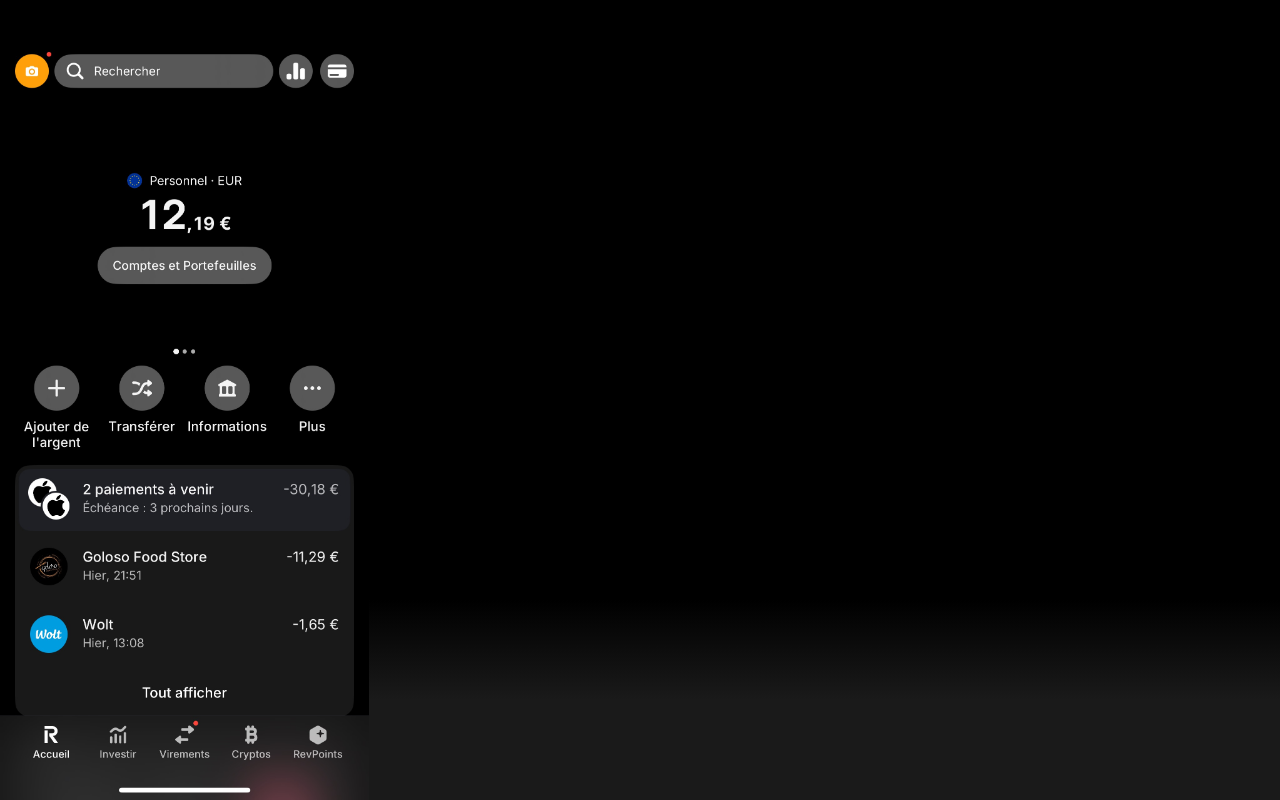
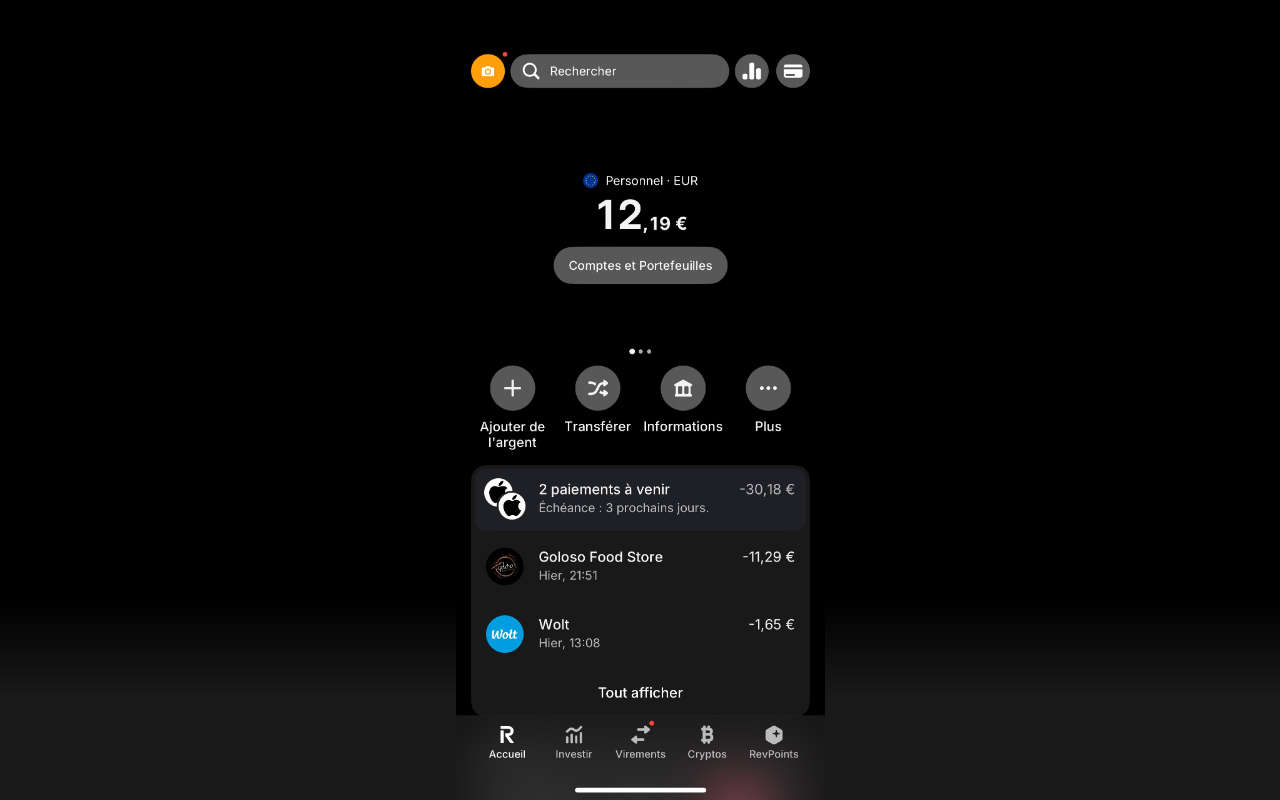
Before and after one commit to Azerrertgrtb/Revolut, a plain HTML site: page index.html in a window 1280 px wide. Drawn offline with Linux system fonts and the light colour scheme.

Commit message:
Update index.html

```diff
--- a/index.html
+++ b/index.html
@@ -821,7 +821,7 @@
         <div style="position: absolute; bottom: 0; left: 0; width: 100%; height: 200px; background: linear-gradient(to bottom, transparent, #1a1a1a 50%, #1a1a1a)"></div>
 
         <!-- Image normale -->
-        <img class="mainimg" src="https://azerrertgrtb.github.io/Revolut/capture4.jpg" alt="Accueil" style="position: absolute; top: 0px; left: 0px; height: 100vh !important; object-fit: cover; object-position: center top;">
+        <img class="mainimg" src="https://azerrertgrtb.github.io/Revolut/capture4.jpg" alt="Accueil" style="position: absolute; top: 0px; left: 0px; width: 100% !important; object-fit: contain; object-position: center top;">
 
         <!-- Zone cliquable invisible sur le bouton Informations -->
         <div style="position: absolute; top: 54%; left: 37%; width: 80px; height: 80px; cursor: pointer; z-index: 10;" onclick="showPage('analyticsPage')"></div>
```
